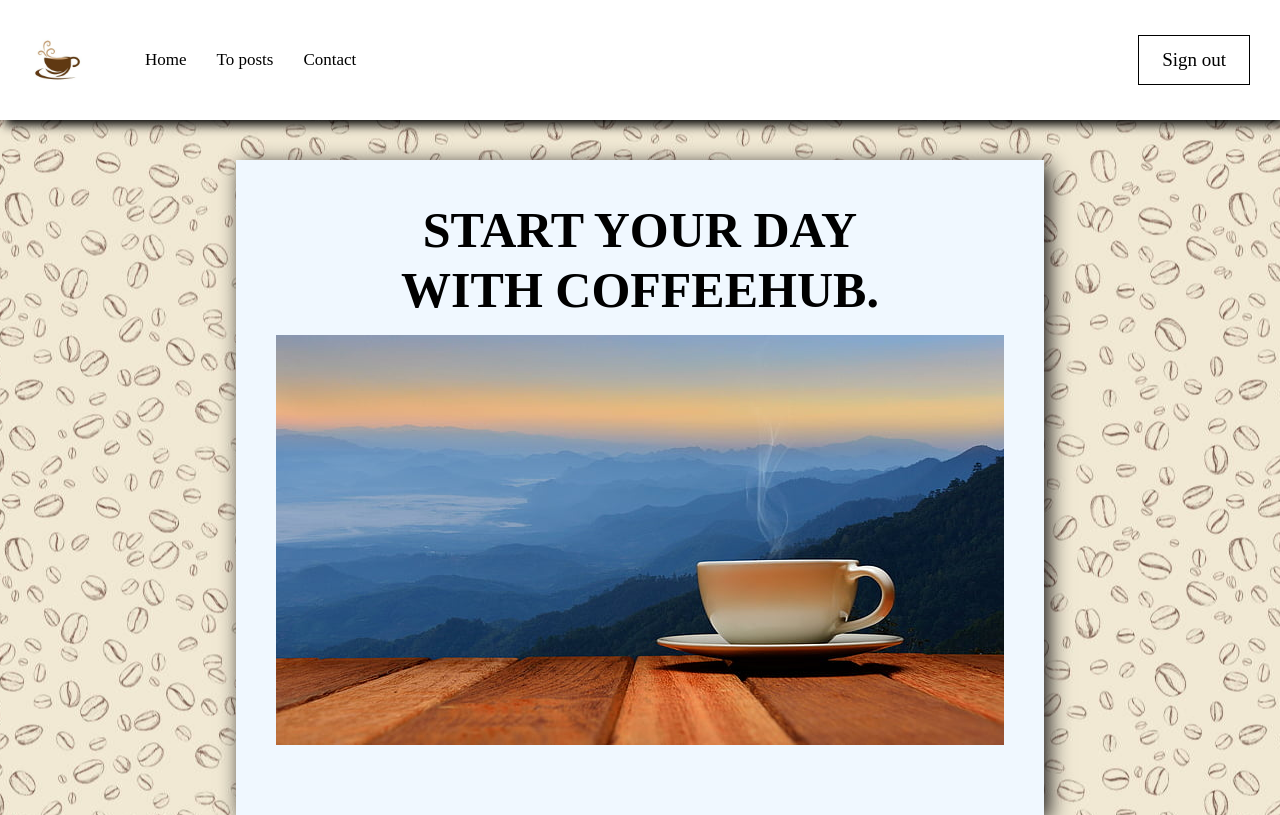
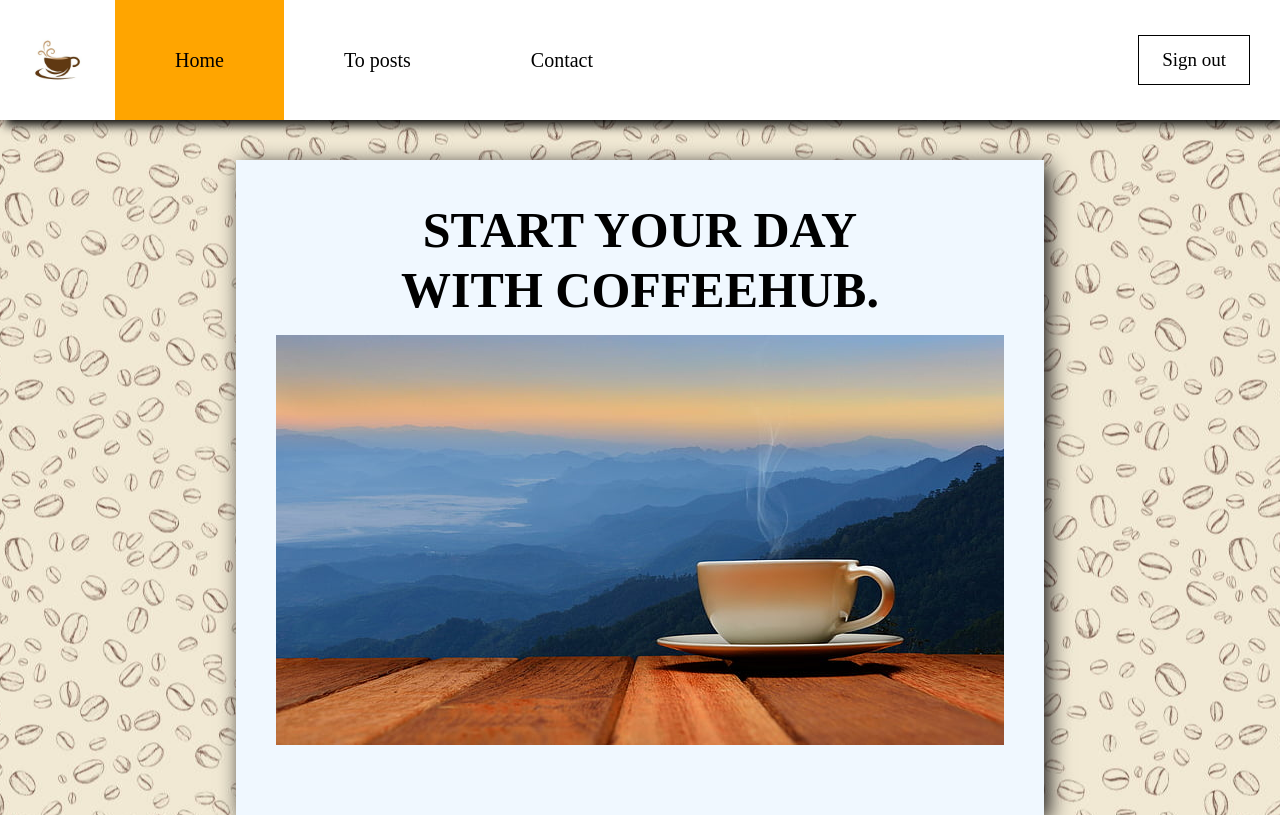
Before and after one commit to 781calmstate/coffeehub, a React (Create React App) app: page / in a window 1280 px wide. Built offline with nearby package versions, Linux system fonts and the light colour scheme; sample sign-in values are in the browser's storage.

Commit message:
added active class for navbar links

```diff
--- a/src/UI/navbar/Navbar.jsx
+++ b/src/UI/navbar/Navbar.jsx
@@ -1,5 +1,5 @@
 import React, { useContext } from 'react';
-import { Link, Outlet } from 'react-router-dom';
+import { Link, NavLink, Outlet } from 'react-router-dom';
 import { AuthContext } from '../../context';
 import cl from './Navbar.module.css';
 import logo from '../../img/coffee_logo.jpg';
@@ -17,14 +17,26 @@ const Navbar = () => {
         <div className={cl.menu}>
           <img src={logo} alt="logo coffee" style={{ height: '110px', width: '115px' }} />
           <ul className={cl.list}>
-            <li className={cl.link}>
-              <Link to="/">Home</Link>
+            <li className={cl.list_item}>
+              <NavLink to="/" className={({ isActive }) => (isActive ? cl.active : cl.not_active)}>
+                Home
+              </NavLink>
             </li>
-            <li className={cl.link}>
-              <Link to="/posts">To posts</Link>
+            <li className={cl.list_item}>
+              <NavLink
+                to="/posts"
+                className={({ isActive }) => (isActive ? cl.active : cl.not_active)}
+              >
+                To posts
+              </NavLink>
             </li>
-            <li className={cl.link}>
-              <Link to="/contact">Contact</Link>
+            <li className={cl.list_item}>
+              <NavLink
+                to="/contact"
+                className={({ isActive }) => (isActive ? cl.active : cl.not_active)}
+              >
+                Contact
+              </NavLink>
             </li>
           </ul>
         </div>
--- a/src/UI/navbar/Navbar.module.css
+++ b/src/UI/navbar/Navbar.module.css
@@ -15,6 +15,7 @@
   display: flex;
   align-items: center;
   justify-content: space-between;
+  height: 100%;
 }
 
 .button {
@@ -28,14 +29,21 @@
 
 .list {
   display: flex;
+  height: 100%;
 }
 
-.link {
-  margin-left: 30px;
+.list_item a {
+  display: flex;
+  align-items: center;
+  padding-left: 60px;
+  padding-right: 60px;
+  height: 100%;
+  text-decoration: none;
+  color: black;
+  font-size: 20px;
+  line-height: 150%;
 }
 
-.link a {
-  color: black;
-  font-size: 17px;
-  line-height: 150%;
+.active {
+  background-color: orange;
 }
```
